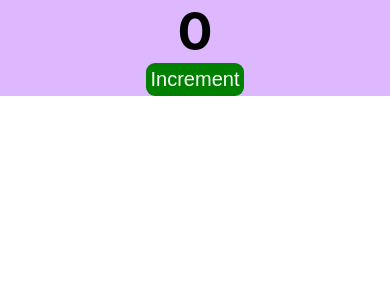
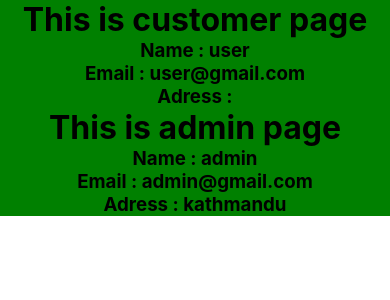
Before and after one commit to joyadeep/Reactclassroom, a React (Create React App) app: page / in a window 390 px wide. Shown: the top 300 px of the page. Built offline with nearby package versions, Linux system fonts and the light colour scheme.

Commit message:
responsive react

```diff
--- a/src/App.css
+++ b/src/App.css
@@ -6,3 +6,36 @@
   background-color: rgb(221, 184, 255);
   text-align: center;
 }
+
+@media only screen and (max-width:480px){
+  .App{
+    background-color: green;
+  }
+
+
+}
+
+@media only screen and (min-width:481px) and (max-width:768px){
+  .App{
+    background-color: red;
+  }
+
+
+
+}
+
+@media only screen and (min-width:769px) and (max-width:1024px){
+  .App{
+    background-color: blue;
+  }
+
+
+}
+
+@media only screen and (min-width:1025px){
+  .App{
+    background-color: rgb(219, 217, 217);
+  }
+
+
+}
--- a/src/App.js
+++ b/src/App.js
@@ -1,31 +1,20 @@
 import {useState} from 'react'
 import logo from './logo.svg';
+import User from "./components/User"
 
 
 
 import './App.css';
+import Customer from './pages/Customer';
+import Admin from './pages/Admin';
 
 function App() {
 
-  const [number,setNumber]=useState(0);
 
-  // const handleClick=()=>{
-  //   setNumber(number+1);
-  // }
   return (
     <div className="App" >
-      {
-        console.log("number ==",number)
-      }
-      <h1 style={{fontSize:"52px"}}> {number} </h1>
-      <button
-       style={{fontSize:"20px",backgroundColor:"green",color:"white",padding:"5px",border:"0",borderRadius:"9px",cursor:"pointer"}}
-
-       onClick={()=>{setNumber(number+1)}}
-       >
-        Increment</button>
-
-
+       <Customer />
+       <Admin/>
     </div>
   );
 }
--- /dev/null
+++ b/src/components/User.jsx
@@ -0,0 +1,16 @@
+import React from 'react'
+
+const User = ({name,email,children,...prop}) => {
+  return (
+    <div>
+        {children}
+        <h3>Name : {name}</h3>
+        <h3>Email : {email}</h3>
+        <h3>Adress : {prop.address}</h3>
+
+
+    </div>
+  )
+}
+
+export default User
--- /dev/null
+++ b/src/pages/Admin.jsx
@@ -0,0 +1,14 @@
+import React from 'react'
+import User from '../components/User'
+
+const Admin = () => {
+  return (
+    <div>
+        <User name="admin" email="admin@gmail.com" address="kathmandu">
+            <h1>This is admin page</h1>
+        </User>
+    </div>
+  )
+}
+
+export default Admin
--- /dev/null
+++ b/src/pages/Customer.jsx
@@ -0,0 +1,14 @@
+import React from 'react'
+import User from '../components/User'
+
+const Customer = () => {
+  return (
+    <div>
+        <User name="user" email="user@gmail.com" >
+            <h1>This is customer page</h1>
+        </User>
+    </div>
+  )
+}
+
+export default Customer
```
